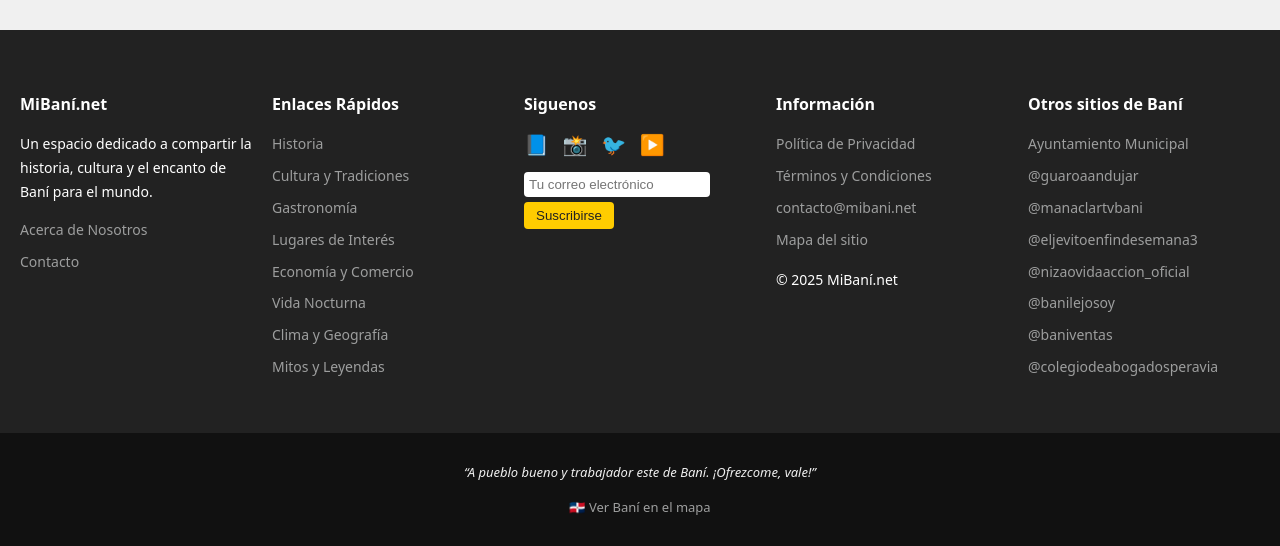
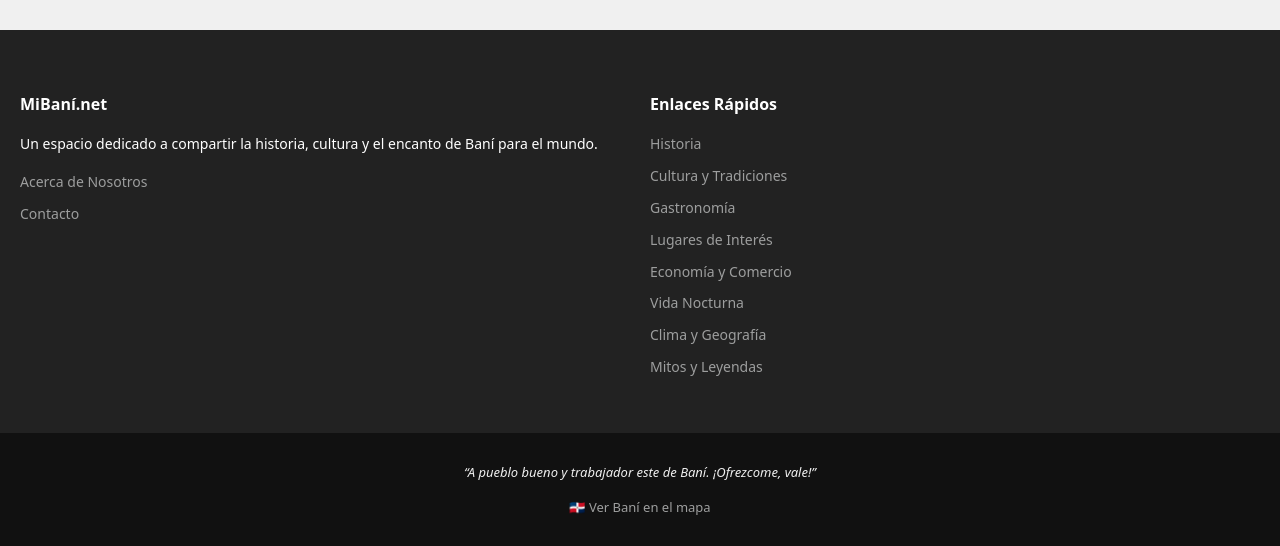
Before and after one commit to omardiaz55/bani-web, a website: page index.html in a window 1280 px wide. Shown: the part 2887-3433 px from the top of the page. Drawn offline with nearby package versions, Linux system fonts and the light colour scheme.

Commit message:
simplifica el footer

```diff
--- a/index.html
+++ b/index.html
@@ -230,44 +230,9 @@
           </ul>
         </div>
 
-        <div class="footer-column">
-          <h4>Siguenos</h4>
-          <div class="social-icons">
-            <a href="#" target="_blank">📘</a>
-            <a href="#" target="_blank">📸</a>
-            <a href="#" target="_blank">🐦</a>
-            <a href="#" target="_blank">▶️</a>
-          </div>
-          <form class="newsletter-form">
-            <input type="email" placeholder="Tu correo electrónico" required>
-            <button type="submit">Suscribirse</button>
-          </form>
-        </div>
 
-        <div class="footer-column">
-          <h4>Información</h4>
-          <ul>
-            <li><a href="privacidad.html">Política de Privacidad</a></li>
-            <li><a href="terminos.html">Términos y Condiciones</a></li>
-            <li><a href="mailto:contacto@mibani.net">contacto@mibani.net</a></li>
-            <li><a href="mapa.html">Mapa del sitio</a></li>
-          </ul>
-          <p style="margin-top: 1rem;">&copy; 2025 MiBaní.net</p>
-        </div>
 
-        <div class="footer-column">
-          <h4>Otros sitios de Baní</h4>
-          <ul>
-            <li><a href="https://ayuntamientobani.gob.do" target="_blank">Ayuntamiento Municipal</a></li>
-            <li><a href="https://www.instagram.com/guaroaandujar/" target="_blank">@guaroaandujar</a></li>
-            <li><a href="https://www.instagram.com/manaclartvbani/" target="_blank">@manaclartvbani</a></li>
-            <li><a href="https://www.instagram.com/eljevitoenfindesemana3/" target="_blank">@eljevitoenfindesemana3</a></li>
-            <li><a href="https://www.instagram.com/nizaovidaaccion_oficial/" target="_blank">@nizaovidaaccion_oficial</a></li>
-            <li><a href="https://www.instagram.com/banilejosoy/" target="_blank">@banilejosoy</a></li>
-            <li><a href="https://www.instagram.com/baniventas/" target="_blank">@baniventas</a></li>
-            <li><a href="https://www.instagram.com/colegiodeabogadosperavia/" target="_blank">@colegiodeabogadosperavia</a></li>
-          </ul>
-        </div>
+
       </footer>
 
       <div class="footer-bottom">
```
